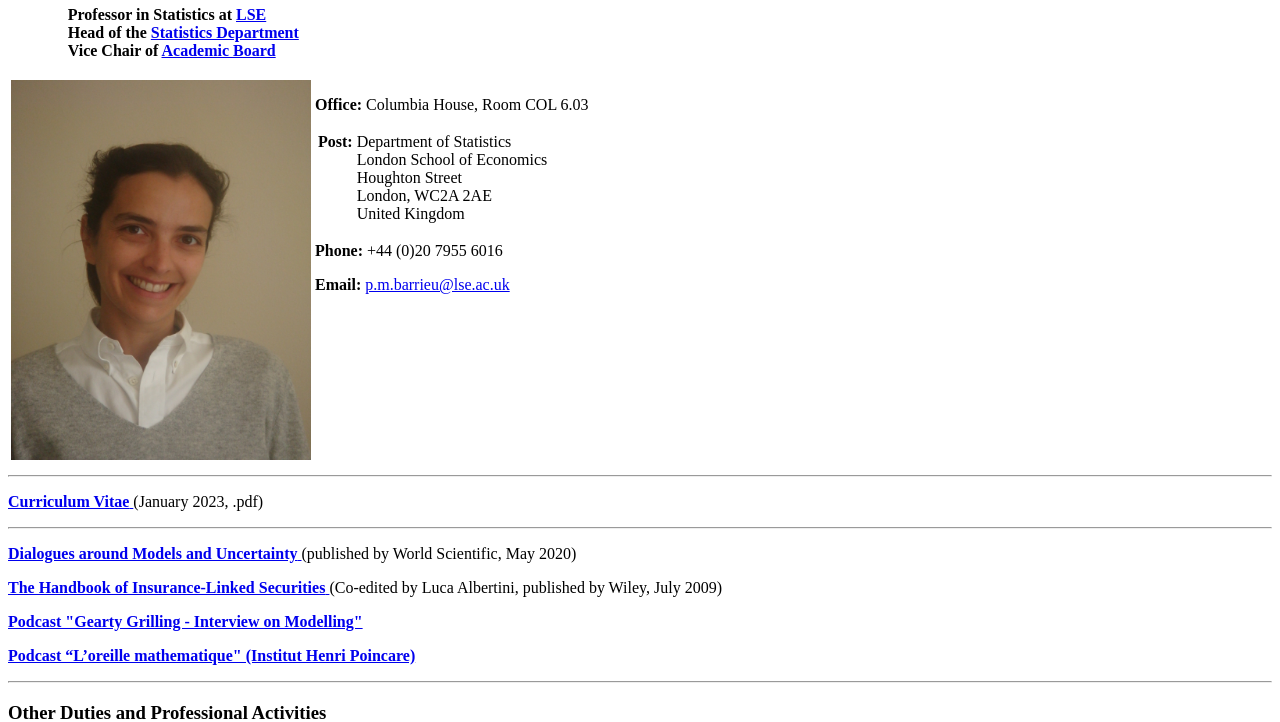
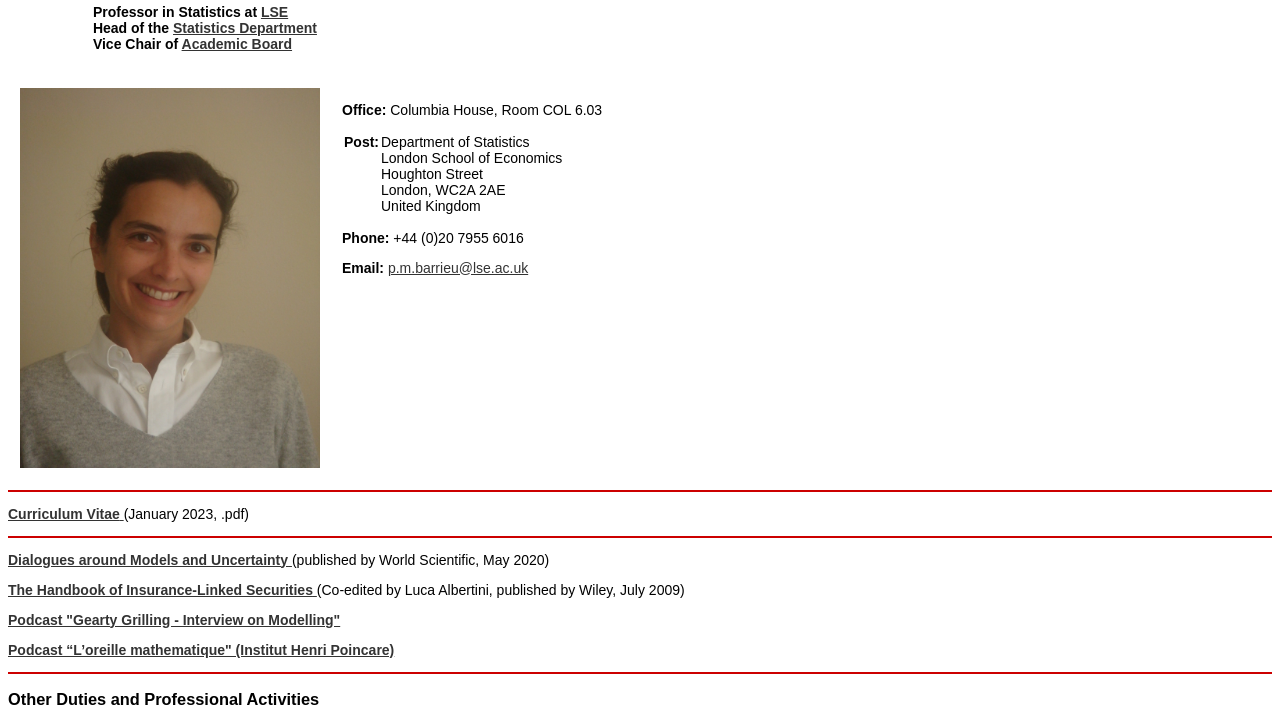
Before and after one commit to PaulineBarrieu/PaulineBarrieu.github.io, a plain HTML site: page index.html in a window 1280 px wide. Shown: the part 95-817 px from the top of the page. Drawn offline with Linux system fonts and the light colour scheme.

Commit message:
Update index.html

```diff
--- a/index.html
+++ b/index.html
@@ -8,7 +8,7 @@
    <meta name="keywords" content="London School of Economics and Political Science, LSE, Statistics Department, Pauline Barrieu">
    <meta charset="UTF-8">
    <style>
-      @import url("index_files/style.css");
+      @import url("style.css");
    </style>
 </head>
 
```
